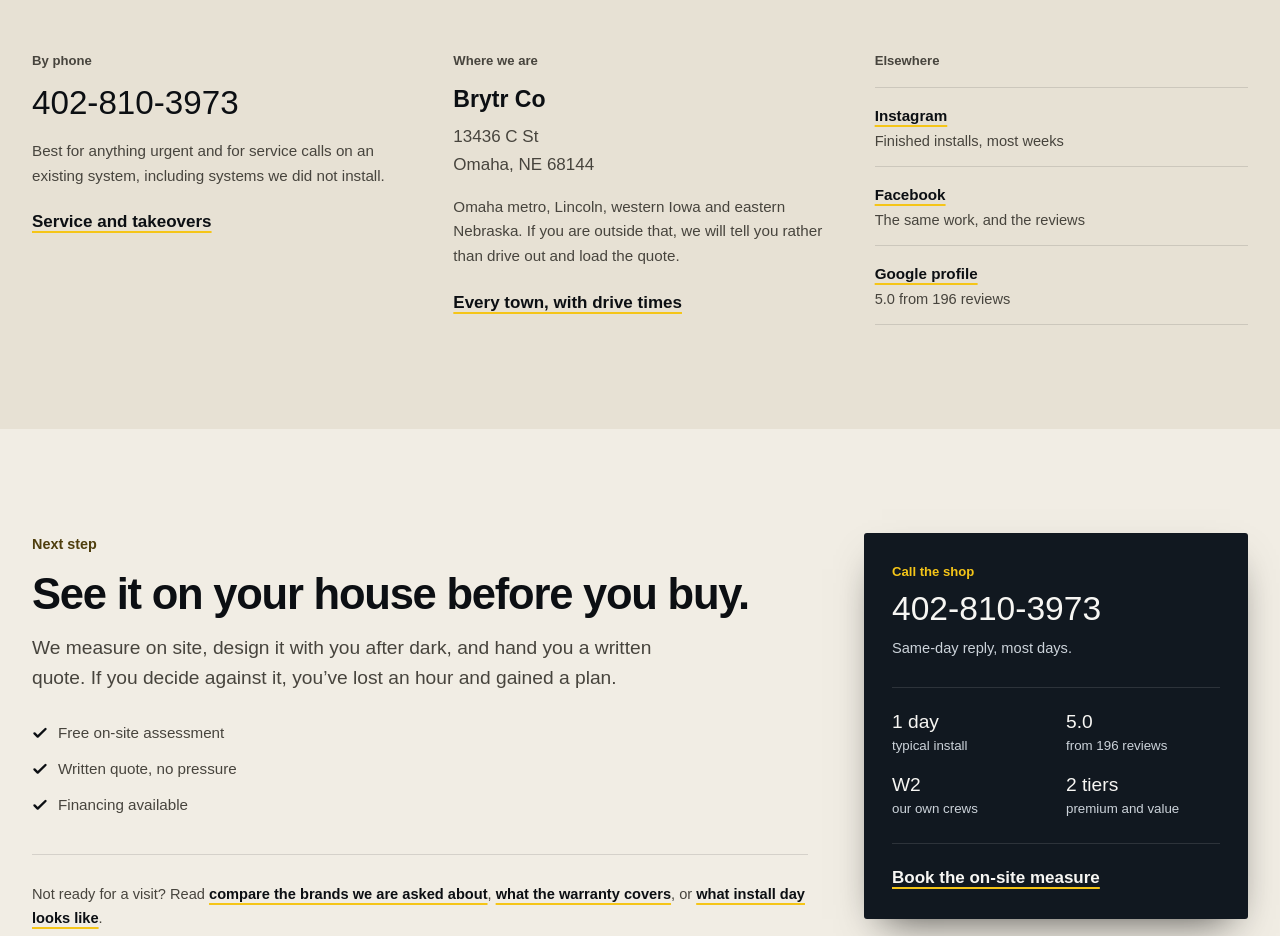
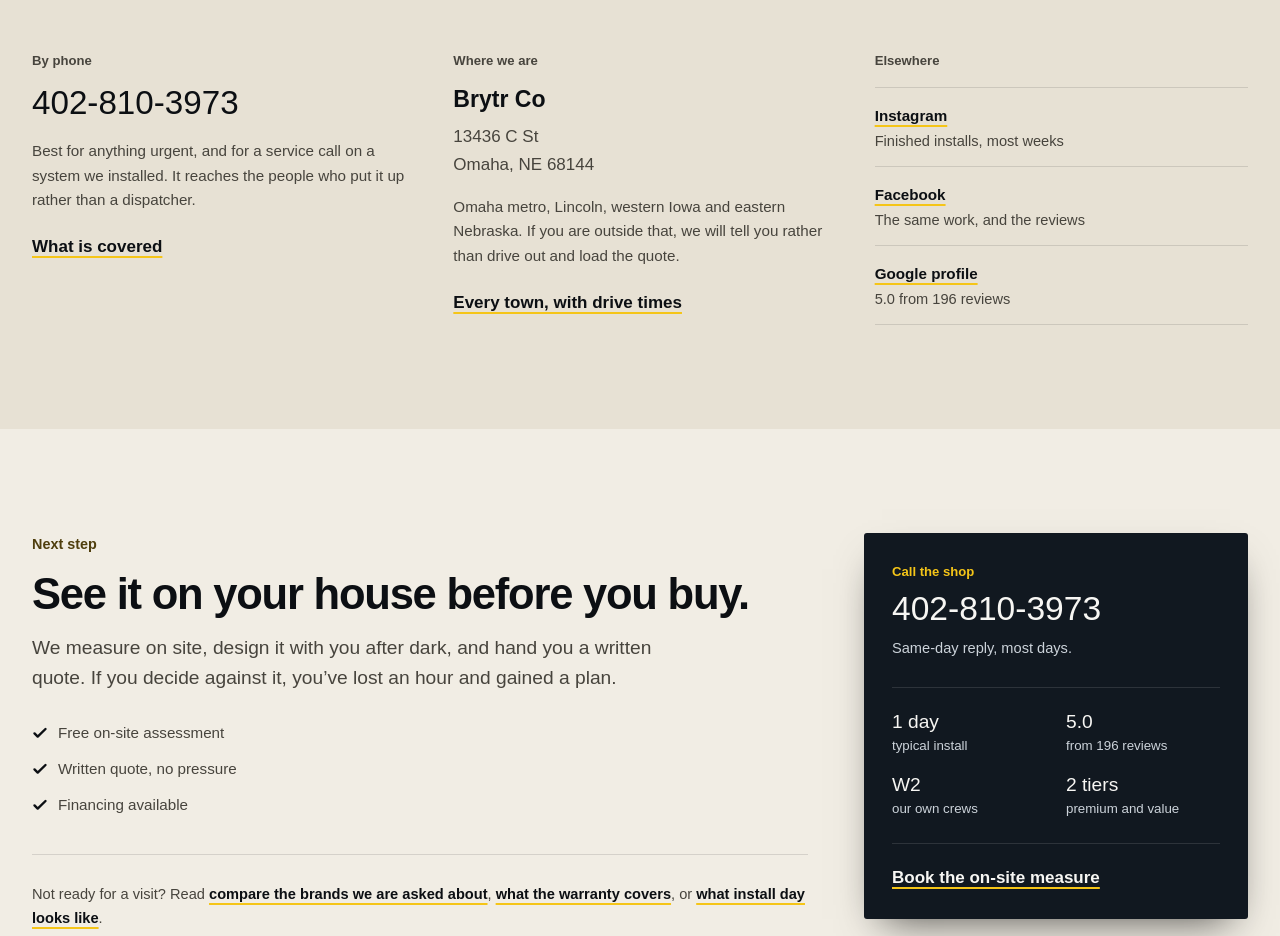
Before and after one commit to kvelasquez315/brytr-site, a Next.js app: page /contact in a window 1280 px wide. Shown: the part 3780-4716 px from the top of the page. Built offline with nearby package versions, Linux system fonts and the light colour scheme; a web font is replaced by a local one.

Commit message:
Upload: page.tsx

```diff
--- a/app/contact/page.tsx
+++ b/app/contact/page.tsx
@@ -254,11 +254,11 @@
               {site.phone}
             </a>
             <p className="mt-4 text-[0.95rem] leading-relaxed text-muted-foreground">
-              Best for anything urgent and for service calls on an existing system, including systems we
-              did not install.
+              Best for anything urgent, and for a service call on a system we installed. It reaches the
+              people who put it up rather than a dispatcher.
             </p>
             <div className="mt-5">
-              <TextLink href="/services/repairs-and-service">Service and takeovers</TextLink>
+              <TextLink href="/warranty">What is covered</TextLink>
             </div>
           </div>
 
```
